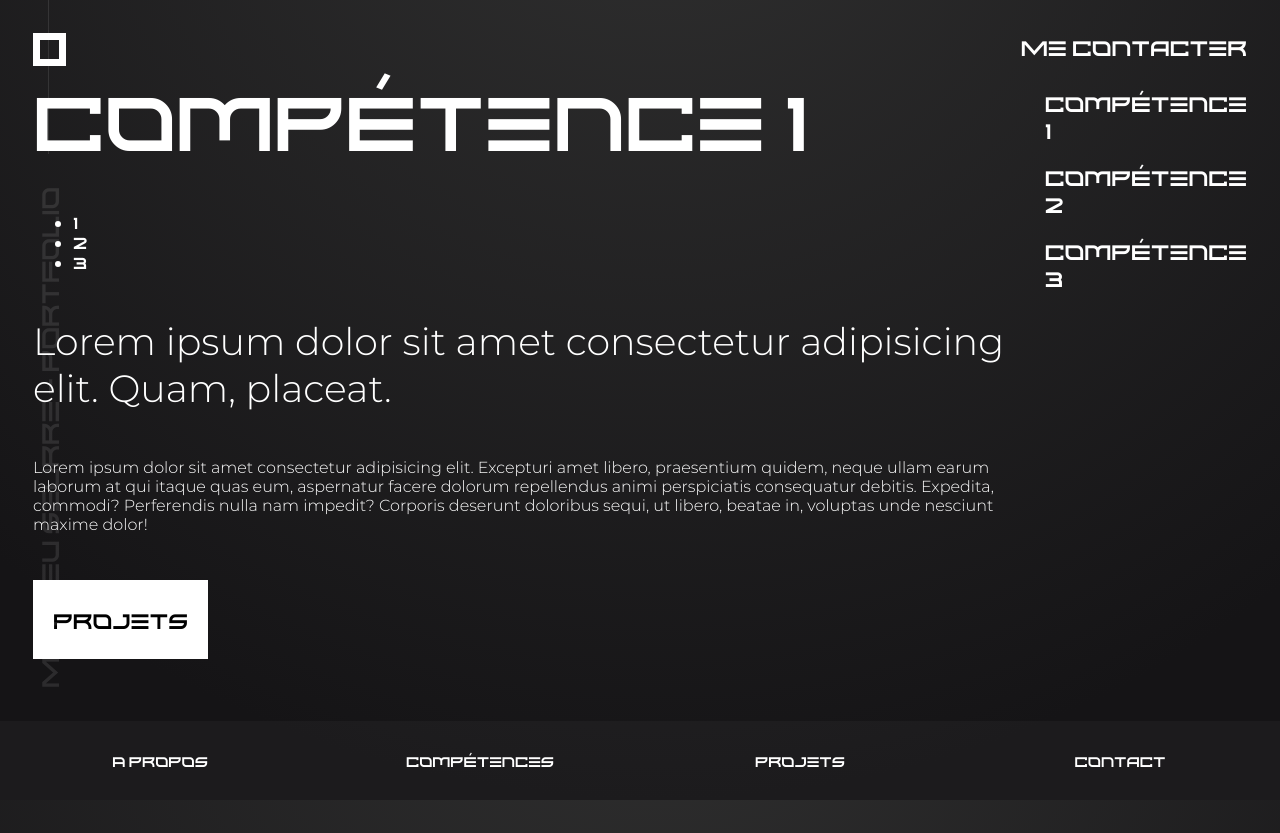
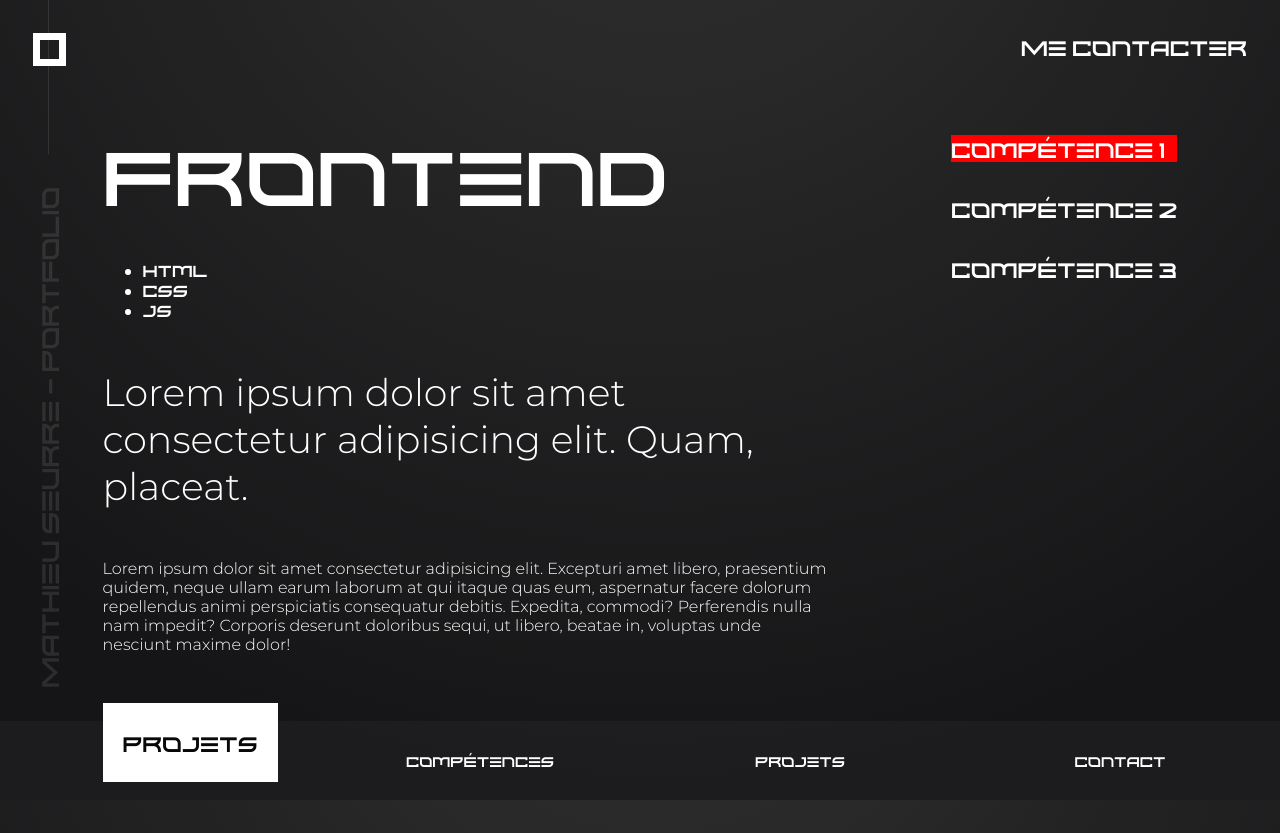
Before and after one commit to Tarborar/OC-Projet-8, a React (Create React App) app: page /skills in a window 1280 px wide. Built offline with nearby package versions, Linux system fonts and the light colour scheme.

Commit message:
skills tabs & datajson

```diff
--- /dev/null
+++ b/src/datas/skills.json
@@ -0,0 +1,51 @@
+[
+    {
+        "title": "Frontend",
+        "technologies": [
+            {
+                "name": "html",
+                "logo": "img"
+            },
+            {
+                "name": "css",
+                "logo": "img"
+            },
+            {
+                "name": "js",
+                "logo": "img"
+            }
+        ],
+        "subtitle": "Lorem ipsum dolor sit amet consectetur adipisicing elit. Quam, placeat.",
+        "paragraph": "Lorem ipsum dolor sit amet consectetur adipisicing elit. Excepturi amet libero, praesentium quidem, neque ullam earum laborum at qui itaque quas eum, aspernatur facere dolorum repellendus animi perspiciatis consequatur debitis. Expedita, commodi? Perferendis nulla nam impedit? Corporis deserunt doloribus sequi, ut libero, beatae in, voluptas unde nesciunt maxime dolor!"
+    },
+    {
+        "title": "Backend",
+        "technologies": [
+            {
+                "name": "nodejs",
+                "logo": "img"
+            },
+            {
+                "name": "express",
+                "logo": "img"
+            }
+        ],
+        "subtitle": "Lorem ipsum dolor sit amet.",
+        "paragraph": "Lorem ipsum dolor sit amet consectetur adipisicing elit. Excepturi amet libero, praesentium quidem, neque ullam earum laborum at qui itaque quas eum, aspernatur facere dolorum repellendus animi perspiciatis consequatur debitis. Expedita, commodi? Perferendis nulla nam impedit? Corporis deserunt doloribus sequi, ut libero, beatae in, voluptas unde nesciunt maxime dolor!"
+    },
+    {
+        "title": "Graphiste",
+        "technologies": [
+            {
+                "name": "illustrator",
+                "logo": "img"
+            },
+            {
+                "name": "Logo",
+                "logo": "img"
+            }
+        ],
+        "subtitle": "Lorem ipsum dolor sit amet consectetur adipisicing.",
+        "paragraph": "Lorem ipsum dolor sit amet consectetur adipisicing elit. Excepturi amet libero, praesentium quidem, neque ullam earum laborum at qui itaque quas eum, aspernatur facere dolorum repellendus animi perspiciatis consequatur debitis. Expedita, commodi? Perferendis nulla nam impedit? Corporis deserunt doloribus sequi, ut libero, beatae in, voluptas unde nesciunt maxime dolor!"
+    }
+]
--- a/src/pages/About.jsx
+++ b/src/pages/About.jsx
@@ -1,3 +1,5 @@
+import { Link } from 'react-router-dom'
+
 import '../styles/About.scss'
 import Button from '../components/Button'
 
@@ -7,7 +9,7 @@ function About(){
             <div className="about-bloc__information">
                 <h2 className='titleText'>Qui suis-je ?</h2>
                 <h3 className='subtitleText montserrat'>Lorem ipsum dolor sit amet consectetur adipisicing elit. Quam, placeat.</h3>
-                <Button cta={'En savoir plus'}/>
+                <Link to="/skills"><Button cta={'En savoir plus'}/></Link>
                 <p className='mediumText montserrat'>Lorem ipsum dolor sit amet consectetur adipisicing elit. Excepturi amet libero, praesentium quidem, neque ullam earum laborum at qui itaque quas eum, aspernatur facere dolorum repellendus animi perspiciatis consequatur debitis.
                 Expedita, commodi? Perferendis nulla nam impedit? Corporis deserunt doloribus sequi, ut libero, beatae in, voluptas unde nesciunt maxime dolor!</p>
             </div>
--- a/src/pages/Skills.jsx
+++ b/src/pages/Skills.jsx
@@ -1,41 +1,59 @@
-import { Link } from 'react-router-dom'
+import { useState } from 'react';
+import data from '../datas/skills.json';
 
 import '../styles/Skills.scss'
 import Button from '../components/Button';
 
 function Skills(){
+
+    const [toggleState, setToggleState] = useState(1);
+
+    const toggleTab = (index) => {
+        setToggleState(index);
+    }
+
+    const currentData = data[toggleState - 1];
+
     return(
         <div className='skills-bloc'>
-            <div className='skills-bloc__information'>
-                <h2 className='titleText'>Compétence 1</h2>
-                <div>
-                    <ul>
-                        <li>1</li>
-                        <li>2</li>
-                        <li>3</li>
-                    </ul>
-                </div>
-                <h3 className='subtitleText montserrat'>Lorem ipsum dolor sit amet consectetur adipisicing elit. Quam, placeat.</h3>
-                <p className='middleText montserrat'>Lorem ipsum dolor sit amet consectetur adipisicing elit. Excepturi amet libero, praesentium quidem, neque ullam earum laborum at qui itaque quas eum, aspernatur facere dolorum repellendus animi perspiciatis consequatur debitis.
-                    Expedita, commodi? Perferendis nulla nam impedit? Corporis deserunt doloribus sequi, ut libero, beatae in, voluptas unde nesciunt maxime dolor!</p>
-                <Button cta={'Projets'}/>
+            <div className={toggleState === 1 ? 'skills-bloc__information--active' : 'skills-bloc__information'}>
+                <h2 className='titleText'>{currentData.title}</h2>
+                <ul>
+                    {currentData.technologies.map((tech, index) => (
+                        <li key={index}>{tech.name}</li>
+                    ))}
+                </ul>
+                <h3 className='subtitleText montserrat'>{currentData.subtitle}</h3>
+                <p className='middleText montserrat'>{currentData.paragraph}</p>
+                <Button cta={'Projets'} />
             </div>
-            <div className='skills-bloc__navigation'>
-                <nav>
-                    <Link to="./skills" className='noLinkDecoration'>
-                        <img src="" alt="" />
-                        <div className='mediumText'>Compétence 1</div>
-                    </Link>
-                    <Link to="./skills" className='noLinkDecoration'>
-                        <img src="" alt="" />
-                        <div className='mediumText'>Compétence 2</div>
-                    </Link>
-                    <Link to="./skills" className='noLinkDecoration'>
-                        <img src="" alt="" />
-                        <div className='mediumText'>Compétence 3</div>
-                    </Link>
-                </nav>
+            <div className={toggleState === 2 ? 'skills-bloc__information--active' : 'skills-bloc__information'}>
+                <h2 className='titleText'>{currentData.title}</h2>
+                <ul>
+                    {currentData.technologies.map((tech, index) => (
+                        <li key={index}>{tech.name}</li>
+                    ))}
+                </ul>
+                <h3 className='subtitleText montserrat'>{currentData.subtitle}</h3>
+                <p className='middleText montserrat'>{currentData.paragraph}</p>
+                <Button cta={'Projets'} />
             </div>
+            <div className={toggleState === 3 ? 'skills-bloc__information--active' : 'skills-bloc__information'}>
+                <h2 className='titleText'>{currentData.title}</h2>
+                <ul>
+                    {currentData.technologies.map((tech, index) => (
+                        <li key={index}>{tech.name}</li>
+                    ))}
+                </ul>
+                <h3 className='subtitleText montserrat'>{currentData.subtitle}</h3>
+                <p className='middleText montserrat'>{currentData.paragraph}</p>
+                <Button cta={'Projets'} />
+            </div>
+            <nav className='skills-bloc__navigation'>
+                <div className={toggleState === 1 ? 'mediumText skills-bloc__navigation--active' : 'mediumText'} onClick={() => toggleTab(1)}>Compétence 1</div>
+                <div className={toggleState === 2 ? 'mediumText skills-bloc__navigation--active' : 'mediumText'} onClick={() => toggleTab(2)}>Compétence 2</div>
+                <div className={toggleState === 3 ? 'mediumText skills-bloc__navigation--active' : 'mediumText'} onClick={() => toggleTab(3)}>Compétence 3</div>
+            </nav>
         </div>
     );
 }
--- a/src/styles/About.scss
+++ b/src/styles/About.scss
@@ -3,9 +3,9 @@
 .about-bloc{
     display: flex;
     justify-content: center;
-    align-items: center;
+    // align-items: center;
     gap: 120px;
-    height: calc(100% - $marginSpace - $headerHeigth - $navigationHeight);
+    // height: calc(100% - $marginSpace - $headerHeigth - $navigationHeight);
 
     &__information{
         display: flex;
--- a/src/styles/Header.scss
+++ b/src/styles/Header.scss
@@ -1,6 +1,9 @@
+@import './utils/properties.scss';
+
 .header-navbar{
     display: flex;
     justify-content: space-between;
+    margin-bottom: $marginSpace*2;
 
     &__btn-home{
         width: 33px;
--- a/src/styles/Skills.scss
+++ b/src/styles/Skills.scss
@@ -2,15 +2,26 @@
 
 .skills-bloc{
     display: flex;
+    justify-content: center;
+    gap: 120px;
 
     &__information{
-        display: flex;
-        flex-direction: column;
-        gap: 30px;
+        display: none;
+        &--active{
+            display: flex;
+            flex-direction: column;
+            max-width: 60%;
+            gap: 33px;
+        }
     }
 
     &__navigation{
         display: flex;
         flex-direction: column;
+        gap: 33px;
+
+        &--active{
+            background-color: red;
+        }
     }
 }
--- a/src/styles/utils/properties.scss
+++ b/src/styles/utils/properties.scss
@@ -19,7 +19,7 @@ $headerHeigth: 36px;
     color: white;
 }
 
-.titleText{font-size: 76px;}
+.titleText{font-size: 76px; line-height: 1;}
 .subtitleText{font-size: 38px;}
 .mediumText{font-size: 21px;}
 .smallText{font-size: 14px;}
```
